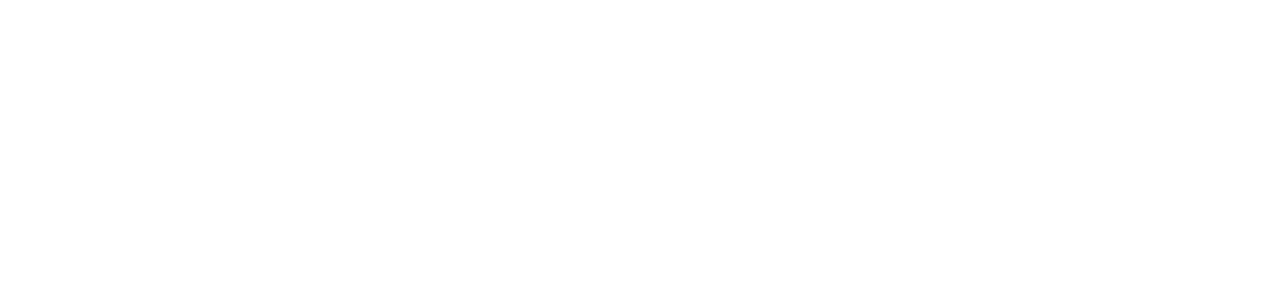
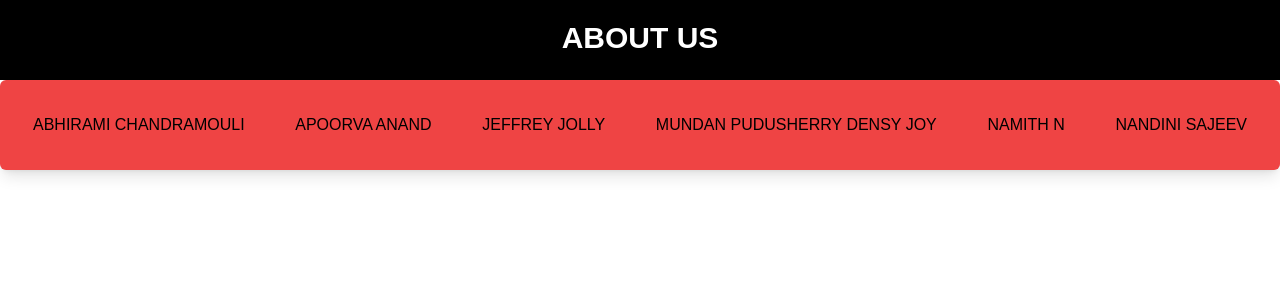
Before and after one commit to jeffrey-jolly/ui-react-final_project_triv_c, a React (Create React App) app: page /aboutus in a window 1280 px wide. Before the commit this address had no page. Shown: the top 300 px of the page. Built offline with nearby package versions, Linux system fonts and the light colour scheme.

Commit message:
aboutus commit

```diff
--- a/src/App.js
+++ b/src/App.js
@@ -10,6 +10,7 @@
 import HomePage from './pages/HomePage';
 import SinglePage from './pages/SinglePage'
 import EditPost from './pages/EditPost';
+import AboutUs from './pages/AboutUs'
 
 
 function App() {
@@ -21,6 +22,7 @@
       <Routes>
         <Route index element={<HomePage/>}/>
         <Route path='/login' element={<Login />} />
+        <Route path='/aboutus' element={<AboutUs/>}/>
 
         {appContext.userLoggedIn ? (<Route path='/dashboard' element={<Dashboard />} />) : (<Route path='/login' element={<Login />} />)}
         {appContext.userLoggedIn ? (<Route path="/create" element={<Editors/>}/>) : (<Route path='/login' element={<Login />} />)}
--- /dev/null
+++ b/src/pages/AboutUs.js
@@ -0,0 +1,44 @@
+import React, { useContext, useEffect,useState } from 'react'
+import Logo from '../Images/logo2.PNG'
+import AppContext from '../context/AppContext'
+import { useNavigate } from 'react-router-dom'
+import aboutback from '../Images/about_us_back.jpg'
+
+
+export default function Header(){
+  let appContext = useContext(AppContext)
+  const navigate = useNavigate()
+  return(
+    <div>
+        <header className=" w-auto h-20 bg-black  text-white">
+            {/* <img src={Logo} className='w-30 h-full ml-10 cursor-pointer' onClick={()=>{navigate('/')}}/>
+            <button className='mr-10 h-fit w-fit p-2 text-center border border-slate-50 rounded-full hover:rounded-full  hover:bg-gray-500'
+             onClick={()=>{appContext.handleLoginStatus(false)
+             navigate('/')}}>Logout</button> */}
+             <p className="flex flex-col justify-center items-center text-3xl font-bold pt-5">ABOUT US</p>
+             {/* <img src={aboutback} className="pt-10 h-60 w-full"/> */}
+
+        </header>
+        <div className='bg-red-500 w-full h-full border border-transparent shadow-lg mr-4 mt-25 p-8 rounded-md flex flex-wrap justify-between hover:shadow-2xl hover:border hover:bg-green-200 hover:bg-opacity-70'>
+                <div className='flex '>
+                    ABHIRAMI CHANDRAMOULI
+                </div>
+                <div>
+                    APOORVA ANAND
+                </div>
+                <div>
+                    JEFFREY JOLLY
+                </div>
+                <div>
+                    MUNDAN PUDUSHERRY DENSY JOY
+                </div>
+                <div>
+                    NAMITH N
+                </div>
+                <div>
+                    NANDINI SAJEEV
+                </div>
+             </div>
+    </div>
+  )
+}
```
Also changed, not shown: src/Images/about_us_back.jpg (added).
